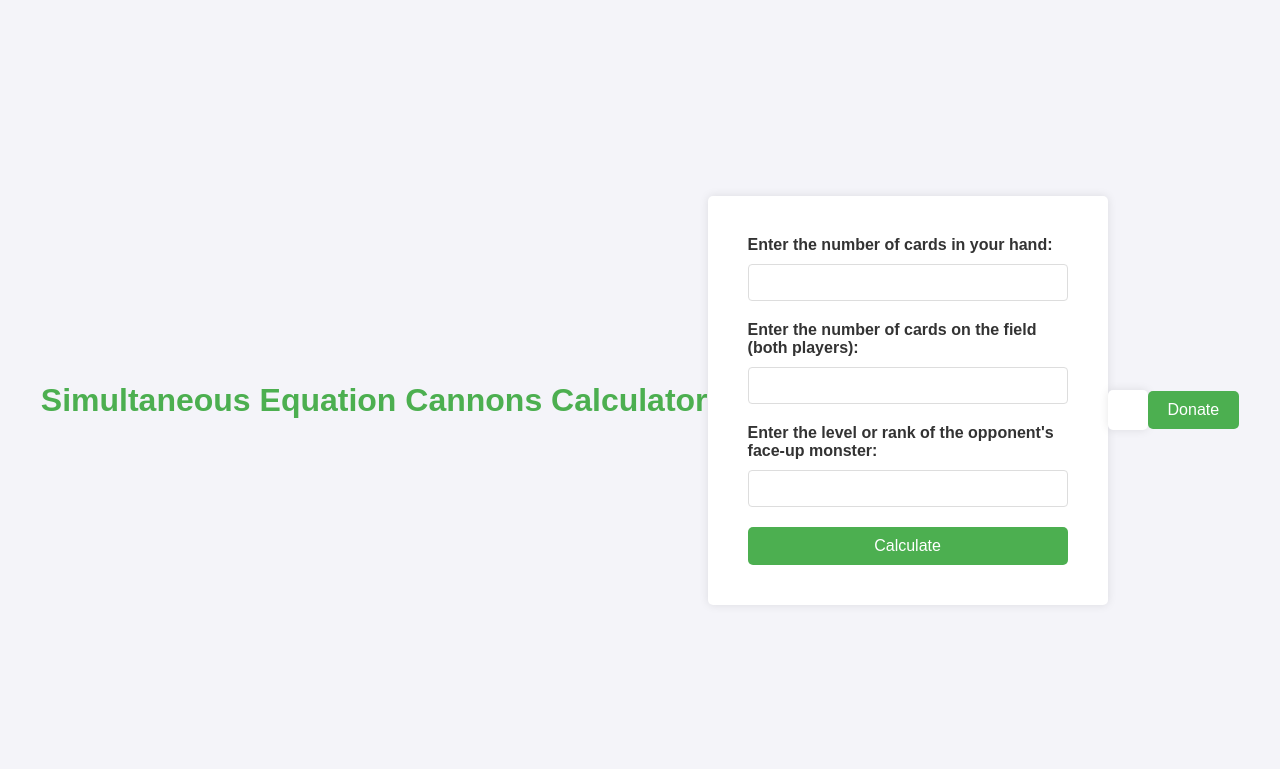
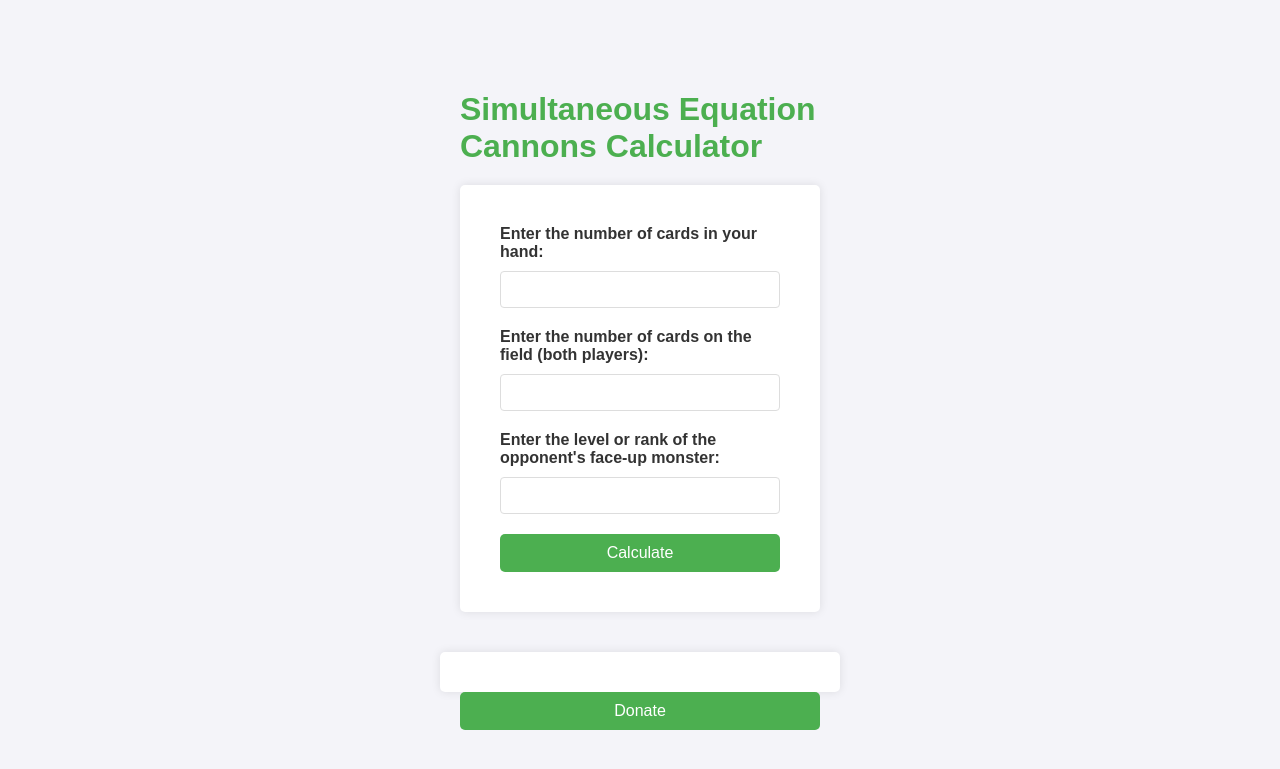
Before and after one commit to Yeet195/simultaneous-equation-cannons, a Flask app: page / in a window 1280 px wide. Shown: the top 769 px of the page. Run offline with Flask 3, Linux system fonts and the light colour scheme.

Commit message:
changed styling

```diff
--- a/static/style.css
+++ b/static/style.css
@@ -10,8 +10,19 @@ body {
     height: 100vh;
 }
 
+.container {
+    display: flex;
+    flex-direction: column;
+    align-items: center;
+    width: 100%;
+    max-width: 400px;
+    padding: 20px;
+    box-sizing: border-box;
+}
+
 h1 {
     color: #4CAF50;
+    margin-bottom: 20px;
 }
 
 form {
@@ -19,9 +30,9 @@ form {
     padding: 40px;
     border-radius: 5px;
     box-shadow: 0 0 10px rgba(0, 0, 0, 0.1);
-    max-width: 400px;
     width: 100%;
     box-sizing: border-box;
+    margin-bottom: 20px;
 }
 
 label {
@@ -63,6 +74,11 @@ button:hover {
     background: #fff;
     border-radius: 5px;
     box-shadow: 0 0 10px rgba(0, 0, 0, 0.1);
+    width: 100%;
+}
+
+.donate-button {
+    width: 100%;
 }
 
 p {
--- a/templates/index.html
+++ b/templates/index.html
@@ -7,6 +7,7 @@
     <link rel="stylesheet" href="/static/style.css">
 </head>
 <body>
+    <div class="container">
         <h1>Simultaneous Equation Cannons Calculator</h1>
         <form id="monster-form">
             <label for="hand_cards">Enter the number of cards in your hand:</label>
@@ -21,9 +22,9 @@
             <button type="submit">Calculate</button>
         </form>
         <div id="result"></div>
-
-    <div style="margin-top: 20px;">
+        <div class="donate-button">
             <button onclick="window.location.href='https://www.paypal.com/donate/?hosted_button_id=GFZSTP6Q394TY'">Donate</button>
+        </div>
     </div>
 
     <script>
```
Lines whose indentation alone changed are shown as unchanged.
